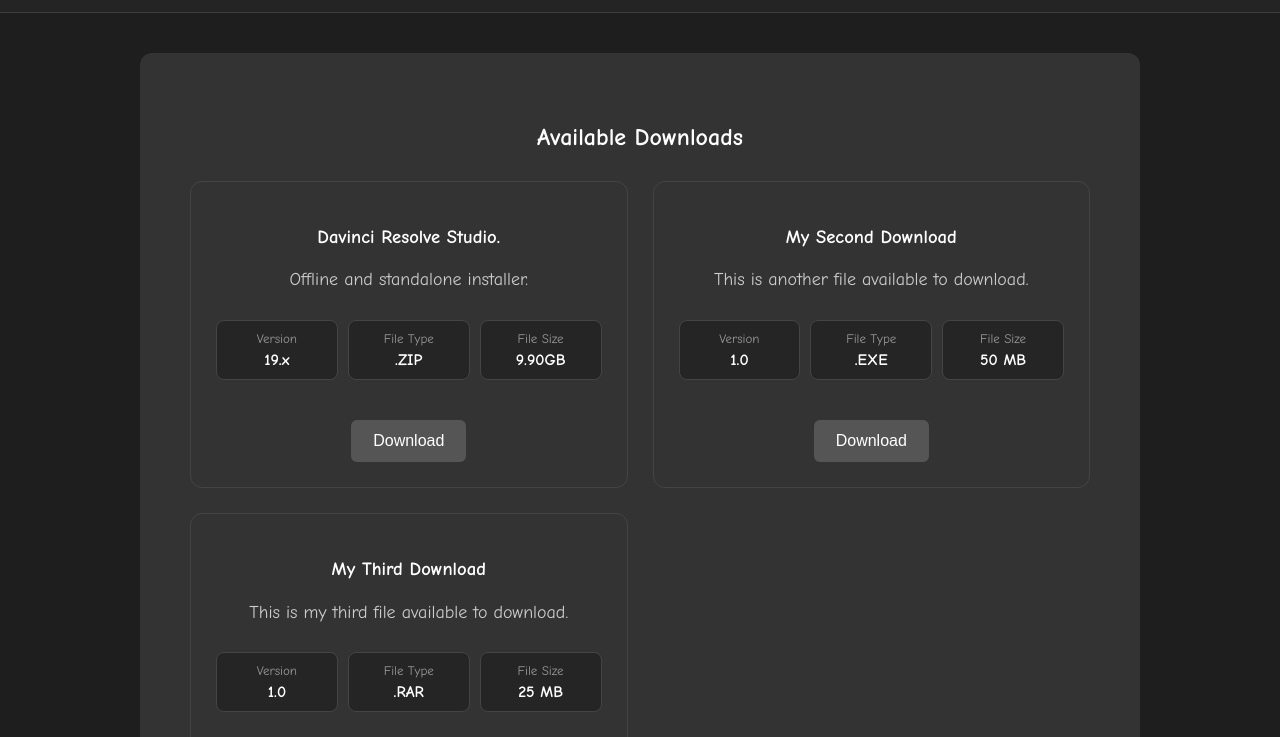
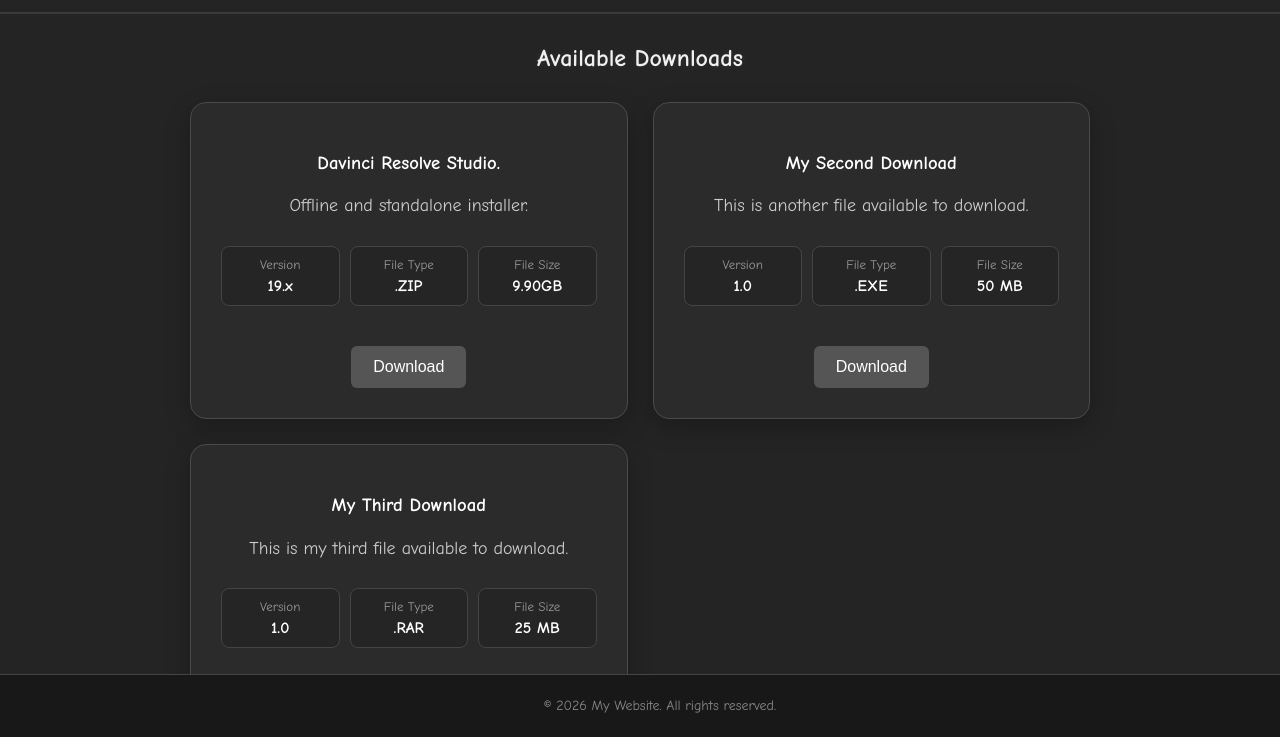
Before and after one commit to cheesychocco2/website, a plain HTML site: page downloads.html in a window 1280 px wide. Shown: the part 63-800 px from the top of the page. Drawn offline with Linux system fonts and the light colour scheme.

Commit message:
Refactor CSS styles for layout and hover effects
Updated styles for various elements including body, header, main, and footer. Adjusted layout and added hover effects for buttons and cards.

```diff
--- a/style.css
+++ b/style.css
@@ -23,11 +23,11 @@
 }
 
 main {
-    background-color: #333333;
-    max-width: 1000px;
-    margin: 40px auto;
-    padding: 40px;
-    border-radius: 12px;
+    width: 100%;
+    min-height: calc(100vh - 160px);
+    background-color: #242424;
+    border-top: 1px solid #383838;
+    padding-bottom: 60px;
     box-sizing: border-box;
 }
 
@@ -149,19 +149,32 @@
 }
 
 .download-card {
-    background-color: #333333;
-    padding: 25px;
-    border: 1px solid #444444;
-    border-radius: 12px;
-    box-sizing: border-box;
     width: 100%;
     min-width: 0;
+    padding: 30px;
+    box-sizing: border-box;
+
+    background-color: #2b2b2b;
+    border: 1px solid #4a4a4a;
+    border-radius: 16px;
+
+    box-shadow: 0 8px 25px rgba(0, 0, 0, 0.25);
+
+    transition:
+        transform 0.25s ease,
+        box-shadow 0.25s ease,
+        border-color 0.25s ease;
+}
+.download-card:hover {
+    transform: translateY(-5px);
+    border-color: #777777;
+    box-shadow: 0 15px 35px rgba(0, 0, 0, 0.4);
 }
 section {
     max-width: 1000px;
     margin: 40px auto;
     padding: 35px;
-    min-height: 250px;
+    min-height: 500px;
     background-color: #2b2b2b;
     border: 1px solid #454545;
     border-radius: 16px;
@@ -179,3 +192,27 @@
     line-height: 1.6;
     color: #d0d0d0;
 }
+.main-panel {
+    width: 55%;
+    max-width: 1000px;
+    height: 600px;
+    margin: 40px 0 40px 40px;
+    background-color: #2b2b2b;
+    border: 1px solid #454545;
+    border-radius: 16px;
+    box-sizing: border-box;
+}
+footer {
+    margin-top: auto;
+}
+footer {
+    position: fixed;
+    bottom: 0;
+    left: 0;
+    width: 100%;
+}
+.downloads-title {
+    color: #f0f0f0;
+    font-weight: 700;
+    text-shadow: 0 0 8px rgba(255, 255, 255, 0.08);
+}
```
